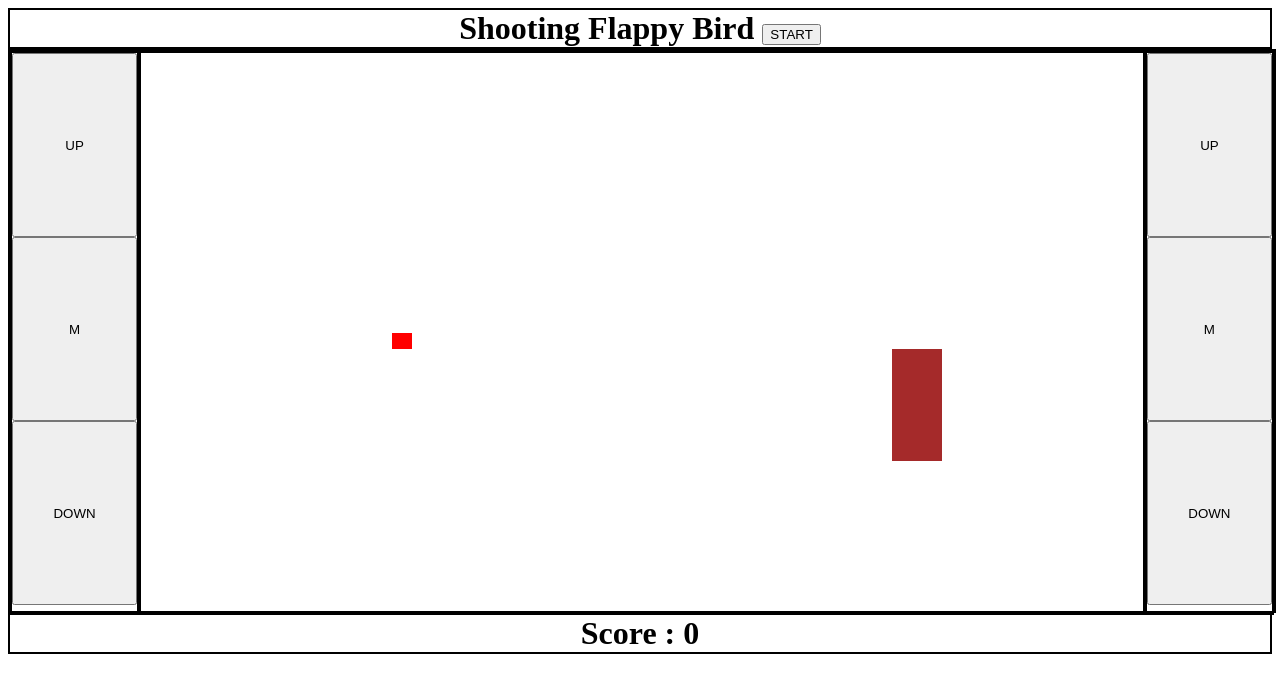
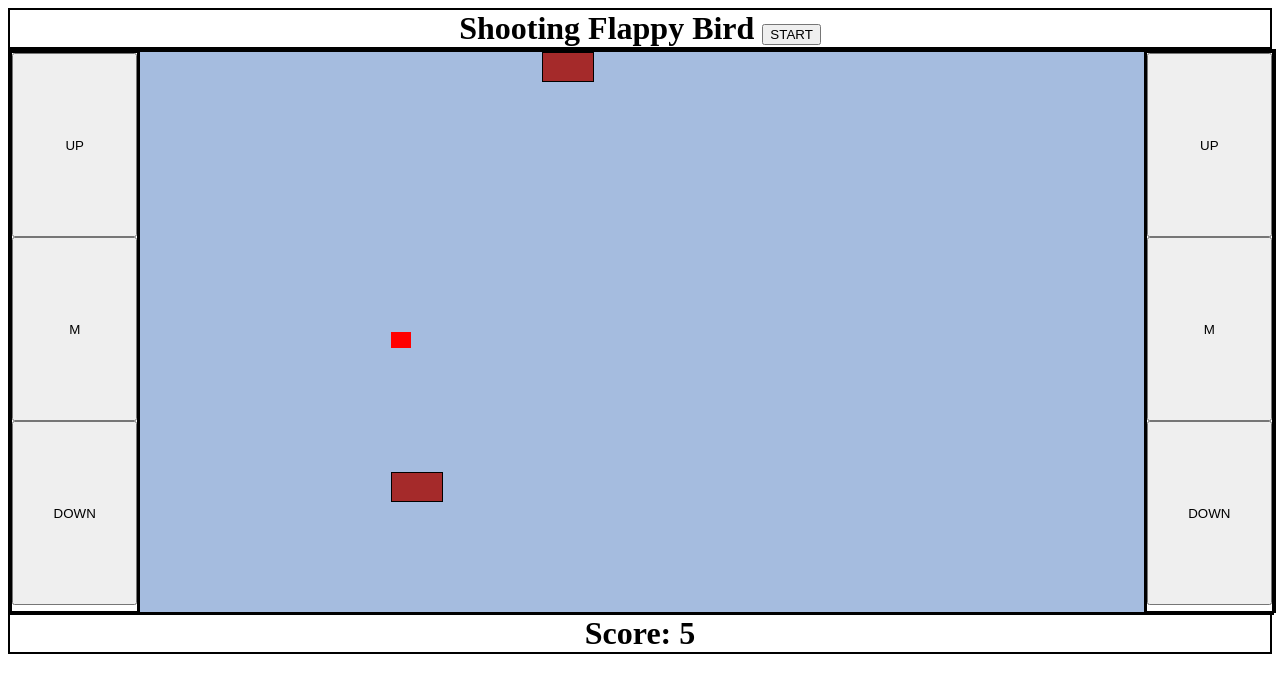
Before and after one commit to antoponselvan/ShootingFlappyBird, a website built with Vite: page index.html in a window 1280 px wide. Built offline with nearby package versions, Linux system fonts and the light colour scheme.

Commit message:
Rocks Moving + Able to Move Bird

```diff
--- a/index.html
+++ b/index.html
@@ -19,9 +19,9 @@
         <div id="SFB">
 
         </div>
-        <div class="rock">
+        <!-- <div class="rock">
 
-        </div>
+        </div> -->
 
 
 
@@ -33,6 +33,6 @@
       </div>
     </div>
 
-    <h1>Score : 0</h1>
+    <h1 id="scoreHolder">Score : 0</h1>
   </body>
 </html>
--- a/main.js
+++ b/main.js
@@ -2,40 +2,74 @@ import './style.css'
 import $ from "jquery";
 // sfb = Shooting Flappy Bird
 
-const sfb_up_delta = 0.01*$('#SFB').parent().height(); // sfb position Inc with Up arrow use
-const sfb_dn_delta = 0.01*$('#SFB').parent().height(); // sfb position Dec with Down arrow use
+// Main Variables defining game state
+const game = {};
+game.score = 0;
+game.birdAlive = true;
+game.sfb_upDelta = 1; // sfb position Inc with Up arrow use
+game.sfb_dnDelta = 1; // sfb position Dec with Down arrow use
+game.refreshRate = 100;
+game.sfb_pos = [25, 50];
+// game.rock_pos = [['0%', '65%'], ['20%', '90%']]
+game.rock_pos = [[90, 0], [75, 75]]
+game.first_render = true;
 
-const sfb_up = () => {
-  // alert($('#SFB').css)
-  // alert(sfb_up_delta);
-  // alert(($('#h1_1').height()));
-  // alert(parseInt($('.container_game').css("border-top-width")))
-  $('#SFB').css({top: ($('#SFB').position().top - sfb_up_delta - $('.container_game').position().top - parseInt($('.container_game').css("border-top-width")) )});
-  // alert($('#SFB').position().top)
-}
-const sfb_dn = () => {
-  $('#SFB').css({top: ($('#SFB').position().top + sfb_dn_delta - $('.container_game').position().top - parseInt($('.container_game').css("border-top-width")) )});
-}
-const main = () => {
-
-  $('#SFB').css({'top': '50%', 'left':'25%'});
-  const $up_bttn = $('.button_UP');
-  $up_bttn.on('click', sfb_up);
-  const $dn_bttn = $('.button_DN');
-  $dn_bttn.on('click', sfb_dn);
-  // $('#SFB').position().top = 5000;
-
-
-  $('body').on("keydown", (event) => {
-     if ((event.code === "ArrowUp")){
-      sfb_up();
-      console.log(event);
-    }
-    if ((event.code === "ArrowDown")){
-      sfb_dn();
-    }
-});
+// RENDER function (defining state of Game) ---------------------------
+const render = () => {
+  $('.rock').remove();
+  $('#scoreHolder').text("Score: "+ Math.round(game.score))
+  let rPos = game.rock_pos[0]
+  for (rPos of game.rock_pos){
+      const $div = $('<div>').addClass('rock');
+      $('.container_game').append($div);
+      $div.css({'left': ((rPos[0])+"%"), 'top':(rPos[1]+"%")})
+      console.log($('.container_game').css("height"))
+  }
+  $('#SFB').css({'left': ((game.sfb_pos[0])+"%"), 'top':(game.sfb_pos[1]+"%")})
+  console.log(game.first_render);
+  if (game.first_render) {
+    const timeStep = setInterval(time_step, game.refreshRate);
+    game.first_render = false;
+  }
+  if (!(game.birdAlive)) {clearInterval(timeStep)}
 
 }
 
+// Time Step Function ----------------------------------
+const time_step = () => {
+  let rPos = game.rock_pos[0]
+  game.rock_pos.forEach( (item, idx, arr) => {
+    arr[idx][0]-=1;
+    if (arr[idx][0] < 0){
+      arr.splice(idx,1)
+    }
+  })
+  game.score += 0.1
+  render();
+}
+
+// Up and Down Actions ----------------------------------------------
+const sfb_up = () => {
+  if (game.sfb_pos[1]>0) {game.sfb_pos[1]-=1}
+  render();
+}
+const sfb_dn = () => {
+  if (game.sfb_pos[1]<97) {game.sfb_pos[1]+=1}
+  render();
+}
+
+
+// MAIN FUNCTION --------------------------------------------------
+const main = () => {
+  $('#SFB').css({'top': '80%', 'left':'25%'});
+  $('.button_UP').on('click', sfb_up);
+  $('.button_DN').on('click', sfb_dn);
+
+  $('body').on("keydown", (event) => {
+     if ((event.code === "ArrowUp")){sfb_up()}
+    if ((event.code === "ArrowDown")){sfb_dn()}
+  })
+  render();
+}
+
 $(main);
--- a/style.css
+++ b/style.css
@@ -17,8 +17,12 @@ h1{
 .container_game {
   width: 80%;
   height: 100%;
-  border-width: 2px;
+  border-width: 1px;
   border-style: solid;
+  padding: 0px;
+  margin: 0px 0px;
+  background-color: rgb(165, 188, 223);
+  position:relative;
   /* position: absolute; */
 }
 .container_controls {
@@ -42,10 +46,11 @@ h1{
   /* top: 50%; */
 }
 .rock {
-  position: relative;
+  position: absolute;
   background-color: brown;
   width: 5%;
-  height: 20%;
-  left: 75%;
-  top: 50%;
+  height: 5%;
+  margin-top: 0px;
+  margin-left: 0px;
+  border:1px solid
 }
```
Also changed, not shown: ReadMe.md, 2 other files.
